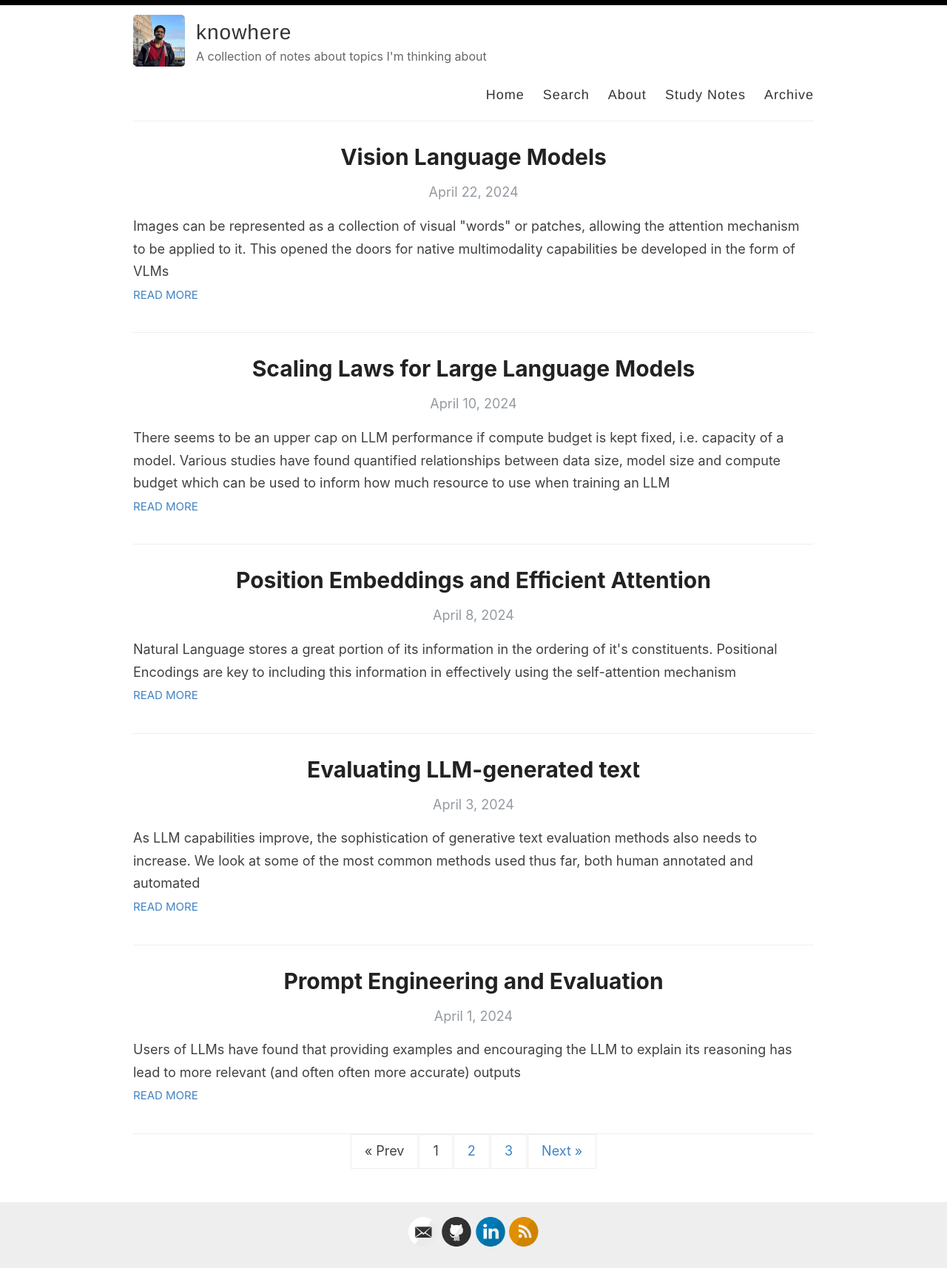
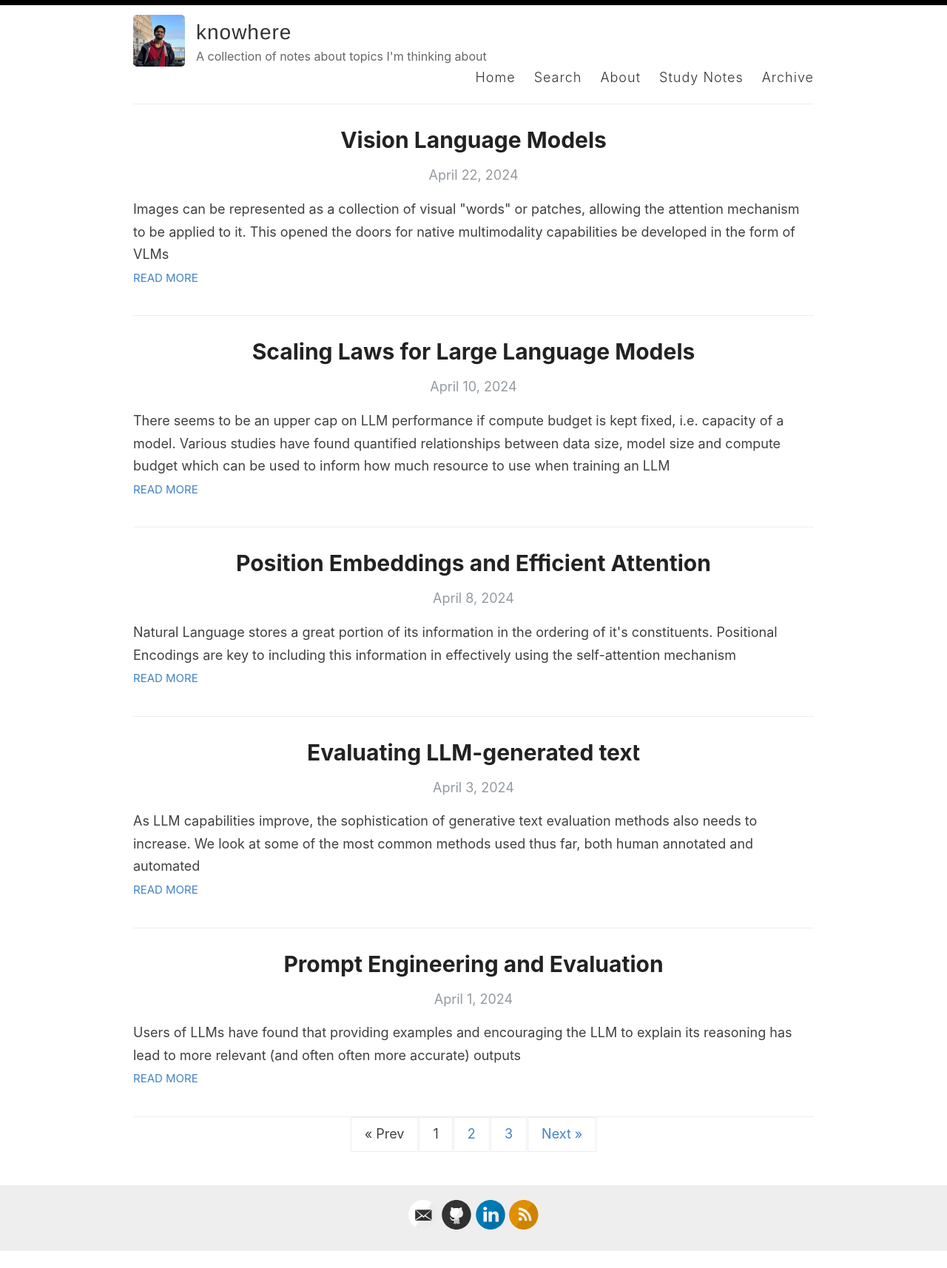
Before and after one commit to harsh-seth/knowhere, a Jekyll site: the page built from index.html, in a window 1280 px wide. Shown: the whole page at 74% size. Built offline with Jekyll 4.4.1, drawn with Linux system fonts in a browser that asks for light colours; the list of posts is cut into pages by our own code; after the commit the page ends 1691 px from its top, so only the background shows below that.

Commit message:
style: Updated nav style

```diff
--- a/assets/style.scss
+++ b/assets/style.scss
@@ -334,8 +334,6 @@ p > img {
 
 nav {
   float: right;
-  margin-top: 23px; // @TODO: Vertically middle align
-  font-family: $helveticaNeue;
   font-size: 18px;
 
   @include mobile {
```
